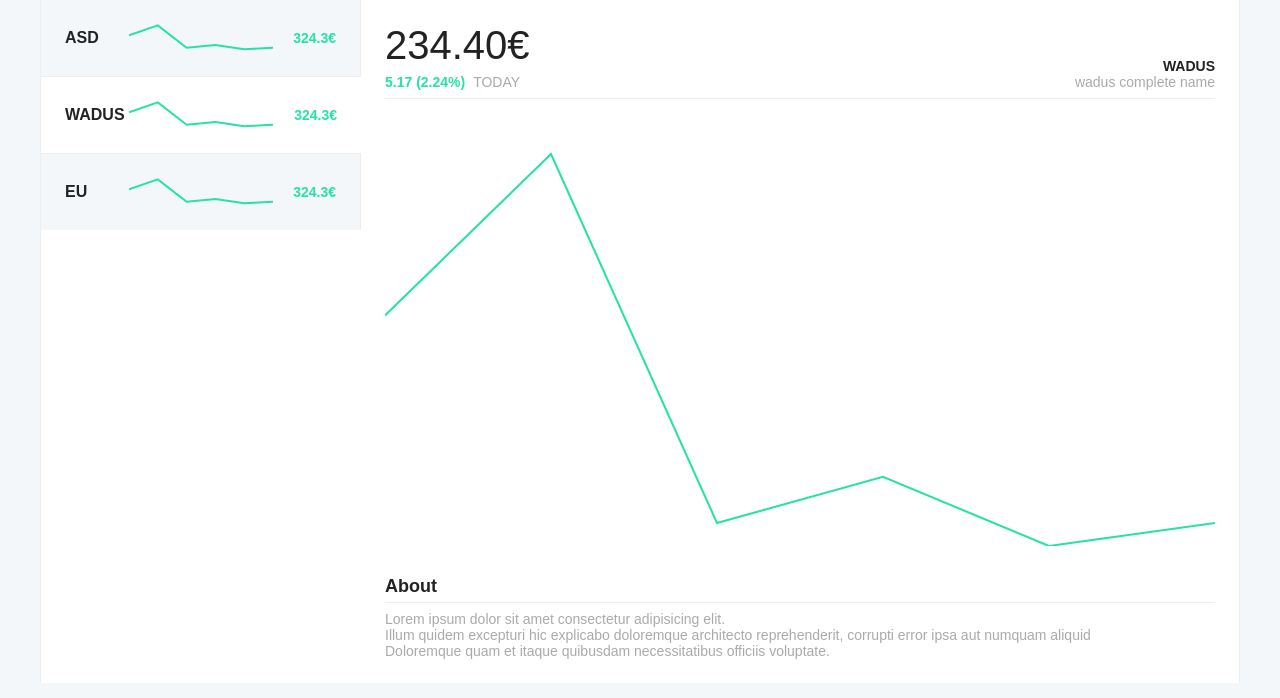
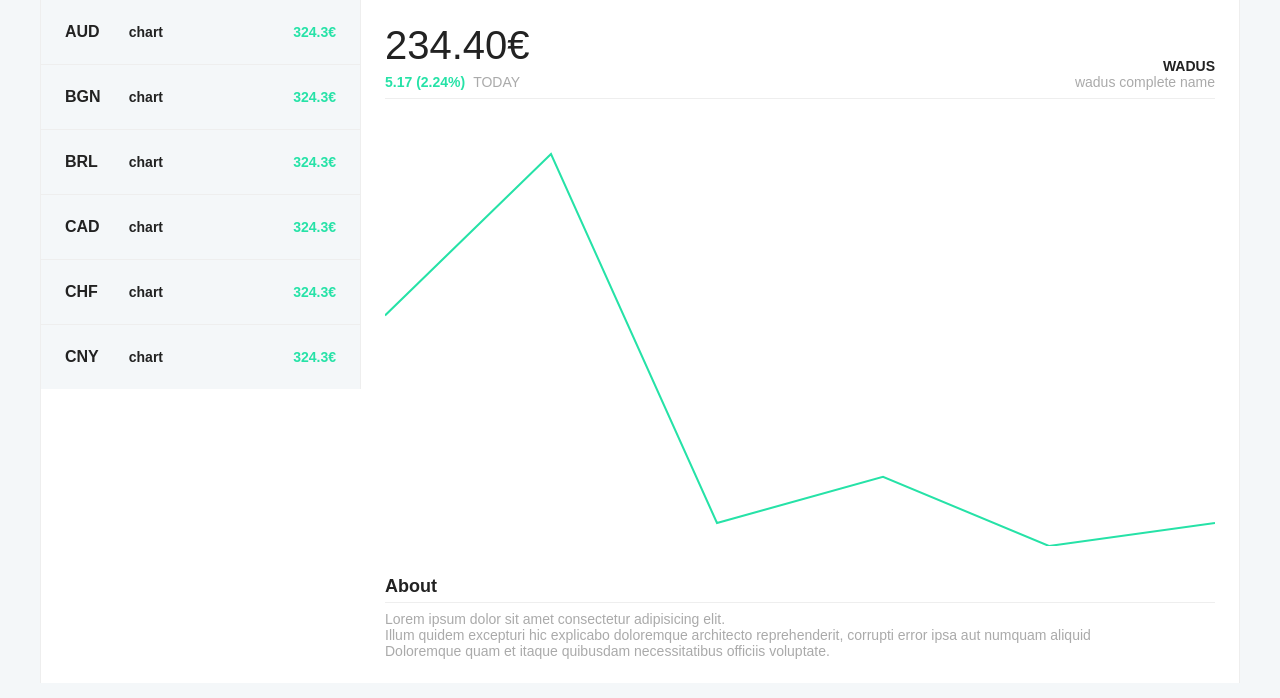
Before and after one commit to inspiratweb/stocks, a React (Create React App) app: page / in a window 1280 px wide. Shown: the top 698 px of the page. Built offline with nearby package versions, Linux system fonts and the light colour scheme; the HTML template or start-up script is replaced by a standard one.

Commit message:
handling json

```diff
--- a/src/components/App.js
+++ b/src/components/App.js
@@ -2,7 +2,7 @@ import React, { Component } from 'react';
 import { Line } from 'react-chartjs-2';
 import MarketList from './MarketList';
 import Button from './Button';
-import currenciesList from "../currenciesList.json";
+import currenciesOrdered from "../currenciesOrdered.json";
 import '../styles/App.css';
 
 class App extends Component {
@@ -37,11 +37,14 @@ class App extends Component {
     return (
       <div className="layout">
         {/* <MarketList
-          endpoint={currenciesList}
+          endpoint={currenciesOrdered}
         />
         <Button /> */}
         <aside>
-          <ul className="currencyList">
+          <MarketList
+            endpoint={currenciesOrdered}
+          />
+          {/* <ul className="currencyList">
             <li className="currencyList-item">
               <ul className="currencyList-item-content">
                   <li className="currencyList-item-title">ASD</li>
@@ -69,7 +72,7 @@ class App extends Component {
                   <li className="currencyList-item-value">324.3€</li>
               </ul>
             </li>
-          </ul>
+          </ul> */}
         </aside>
         <section className="currencyDetail">
           <header className="currencyDetail-header">
--- a/src/components/MarketList.js
+++ b/src/components/MarketList.js
@@ -6,26 +6,20 @@ class MarketList extends Component {
   renderList() {
     const { endpoint } = this.props;
 
-    return Object.entries(endpoint.rates).map((key) => (
+    return Object.keys(endpoint).map((key, index) => (
       <MarketListItem
-        key={key[0]}
-        code={key[0]}
-        current={key[1].current_rate}
-        last={key[1].last_rate}
+        key={key}
+        code={key}
+        values={endpoint[key]}
       />
     ));
   }
 
   render() {
-    const { endpoint } = this.props;
-
     return (
-      <div>
-        <h1>{endpoint.date}</h1>
-        <ul>
-          {this.renderList()}
-        </ul>
-      </div>
+      <ul className="currencyList">
+        {this.renderList()}
+      </ul>
     );
   }
 }
--- a/src/components/MarketListItem.js
+++ b/src/components/MarketListItem.js
@@ -13,11 +13,22 @@ class MarketListItem extends Component {
   }
 
   render() {
+    const { code, values } = this.props;
+    console.log(values);
+
     return (
-      <li onClick={this.handleClick}>
-        {this.props.code}
-        {this.props.current}
-        {this.props.last}
+      <li
+        className="currencyList-item"
+        onClick={this.handleClick}
+      >
+        <ul className="currencyList-item-content">
+          <li className="currencyList-item-title">{code}</li>
+          <li className="currencyList-item-chart">
+            chart
+            {/* <Line height={60} data={chartData} options={chartOptions} /> */}
+          </li>
+          <li className="currencyList-item-value">324.3€</li>
+        </ul>
       </li>
     );
   }
@@ -25,7 +36,7 @@ class MarketListItem extends Component {
 
 MarketListItem.propTypes = {
   code: PropTypes.string.isRequired,
-  current: PropTypes.number.isRequired,
-  last: PropTypes.number.isRequired,
+  values: PropTypes.object,
 };
+
 export default MarketListItem;
--- /dev/null
+++ b/src/currenciesOrdered.json
@@ -0,0 +1,68 @@
+{
+  "AUD": {
+    "0": 1.5659,
+    "1": 1.5627,
+    "2": 1.5619,
+    "3": 1.5656,
+    "4": 1.5585,
+    "5": 1.5532,
+    "6": 1.5503,
+    "7": 1.5466,
+    "8": 1.5592
+  },
+  "BGN": {
+    "0": 1.9558,
+    "1": 1.9558,
+    "2": 1.9558,
+    "3": 1.9558,
+    "4": 1.9558,
+    "5": 1.9558,
+    "6": 1.9558,
+    "7": 1.9558,
+    "8": 1.9558
+  },
+  "BRL": {
+    "0": 3.8668,
+    "1": 3.7936,
+    "2": 3.8287,
+    "3": 3.8564,
+    "4": 3.8379,
+    "5": 3.8403,
+    "6": 3.8288,
+    "7": 3.8207,
+    "8": 3.8388
+  },
+  "CAD": {
+    "0": 1.5267,
+    "1": 1.5176,
+    "2": 1.5208,
+    "3": 1.5156,
+    "4": 1.5093,
+    "5": 1.5024,
+    "6": 1.4969,
+    "7": 1.5006,
+    "8": 1.5066
+  },
+  "CHF": {
+    "0": 1.1699,
+    "1": 1.1664,
+    "2": 1.168,
+    "3": 1.1718,
+    "4": 1.165,
+    "5": 1.1613,
+    "6": 1.1609,
+    "7": 1.1641,
+    "8": 1.1676
+  },
+  "CNY": {
+    "0": 7.8377,
+    "1": 7.8106,
+    "2": 7.8431,
+    "3": 7.8905,
+    "4": 7.8447,
+    "5": 7.7881,
+    "6": 7.7755,
+    "7": 7.7725,
+    "8": 7.8155
+  }
+}
```
